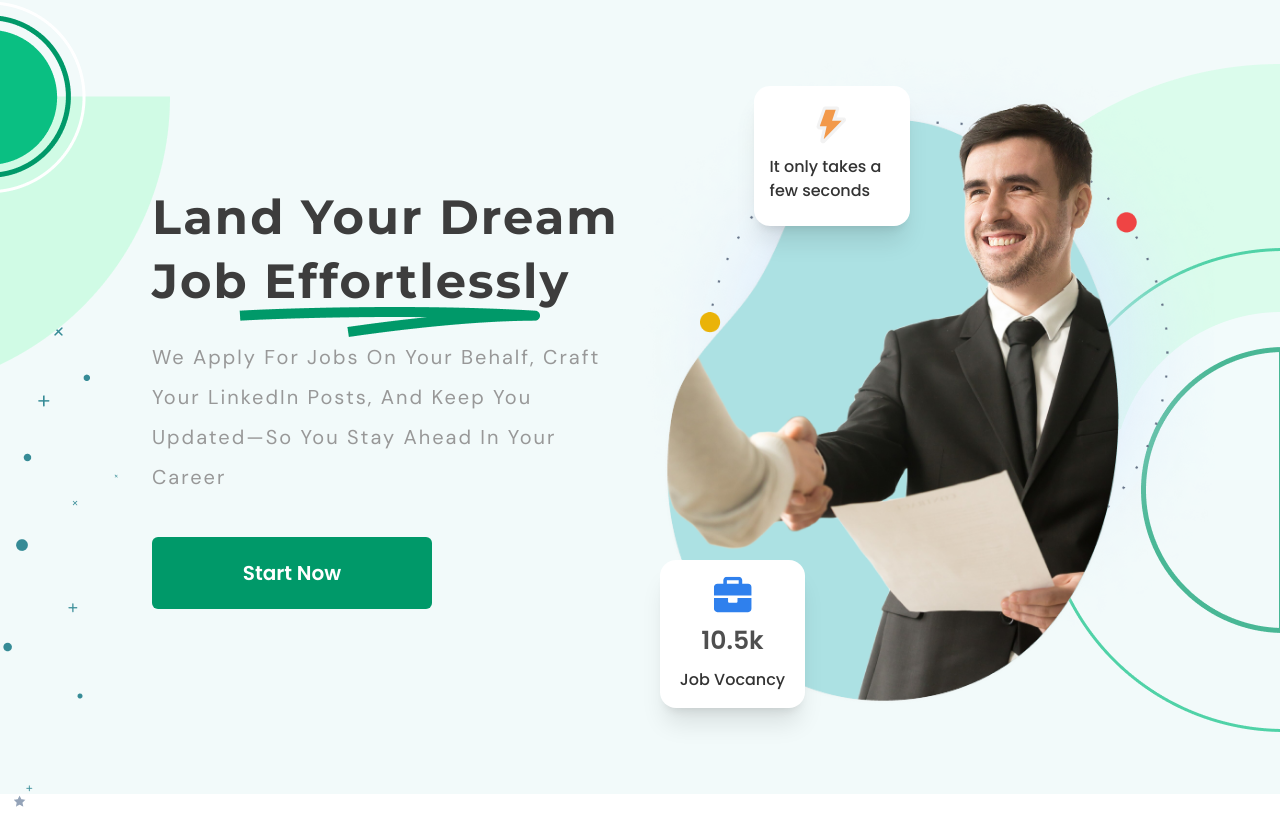
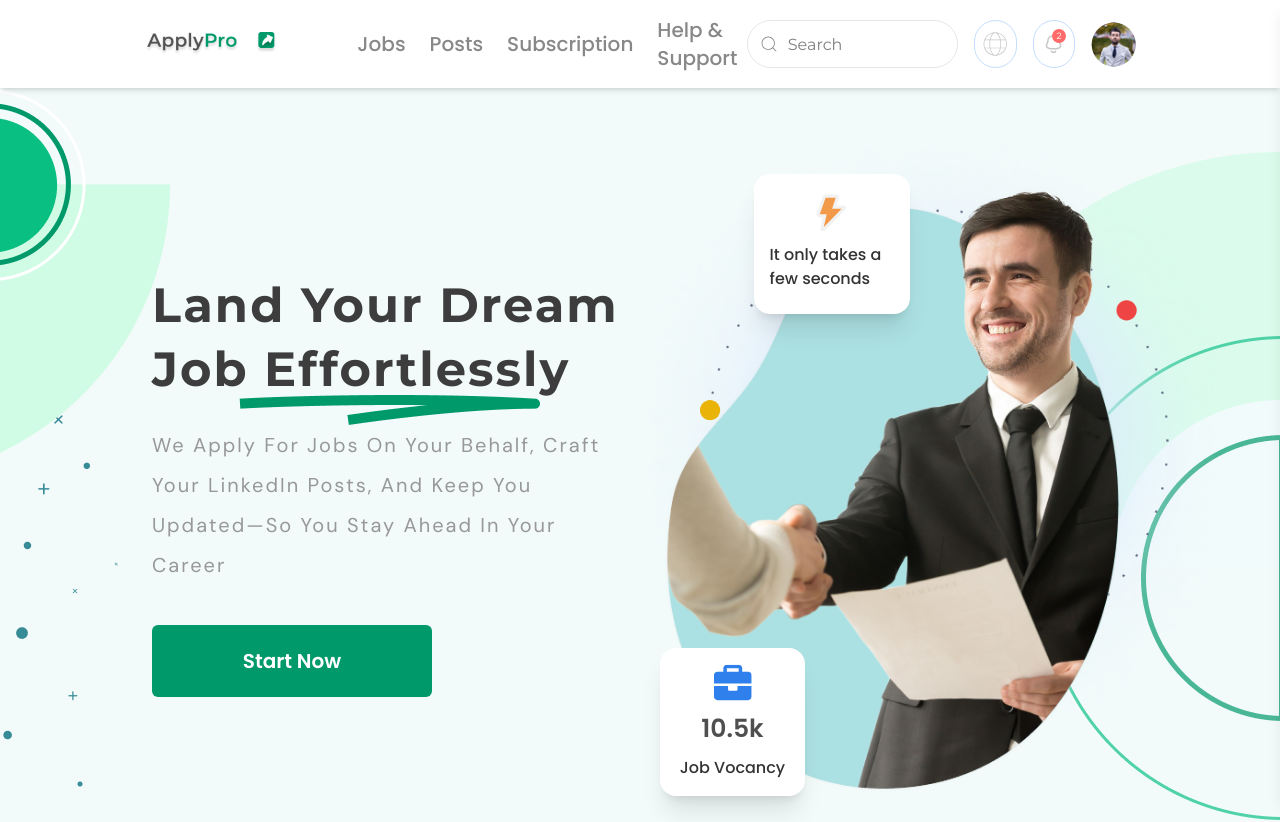
Before and after one commit to Rc0fficial/vip-hires, a Next.js app: page / in a window 1280 px wide. Shown: the top 822 px of the page. Built offline with nearby package versions, Linux system fonts and the light colour scheme.

Commit message:
resolve deploy issue

```diff
--- a/src/app/layout.js
+++ b/src/app/layout.js
@@ -1,51 +1,55 @@
-import {  Poppins,Montserrat,DM_Sans,Raleway,Manrope,Roboto,Inter } from "next/font/google";
+import { Poppins, Montserrat, DM_Sans, Raleway, Manrope, Roboto, Inter } from "next/font/google";
 import "./globals.css";
 import Navbar from "@/components/Navbar";
 import Footer from "@/components/Footer";
 
-
 const poppins = Poppins({
-  weight:['300','400','500','600','700','800'],
-  subsets:['latin']
-})
+  weight: ['300', '400', '500', '600', '700', '800'],
+  subsets: ['latin'],
+});
 
 const raleway = Raleway({
-  weight:['300','400','500','600','700','800'],
-  subsets:['latin']
-})
+  weight: ['300', '400', '500', '600', '700', '800'],
+  subsets: ['latin'],
+});
+
 const inter = Inter({
-  weight:['300','400','500','600','700','800']
-})
-const montserrat=Montserrat({
-  weight:['300','400','500','600','700','800'],
-  subsets:['latin']
-})
+  weight: ['300', '400', '500', '600', '700', '800'],
+  subsets: ['latin'], // ✅ Added subsets
+});
 
-const dm_sans =DM_Sans({
-  weight:['300','400','500','600','700','800'],
-  subsets:['latin']
-})
-const man_rop =Manrope({
-  weight:['300','400','500','600','700','800'],
-  subsets:['latin']
-})
-const roboto =Roboto({
-  weight:['300','400','500','600','700','800']
-})
+const montserrat = Montserrat({
+  weight: ['300', '400', '500', '600', '700', '800'],
+  subsets: ['latin'],
+});
+
+const dm_sans = DM_Sans({
+  weight: ['300', '400', '500', '600', '700', '800'],
+  subsets: ['latin'],
+});
+
+const man_rop = Manrope({
+  weight: ['300', '400', '500', '600', '700', '800'],
+  subsets: ['latin'],
+});
+
+const roboto = Roboto({
+  weight: ['300', '400', '500', '600', '700', '800'],
+  subsets: ['latin'], // ✅ Added subsets
+});
+
 export const metadata = {
-  title: "Vip hires",
+  title: "Vip Hires",
   description: "Generated by create next app",
 };
 
 export default function RootLayout({ children }) {
   return (
     <html lang="en">
-      <body
-        className={`${poppins.className} relative  flex flex-col justify-between`}
-      >
-        <Navbar/>
+      <body className={`${poppins.className} relative flex flex-col justify-between`}>
+        <Navbar />
         {children}
-        <Footer bg={"bg-bggreen"}/>
+        <Footer bg={"bg-bggreen"} />
       </body>
     </html>
   );
--- a/src/components/Navbar/index.jsx
+++ b/src/components/Navbar/index.jsx
@@ -12,12 +12,13 @@ import { usePathname } from "next/navigation";
 const Navbar = () => {
     const [isOpen, setIsOpen] = useState(false);
 const pathname = usePathname()
-const ishidden = pathname === "/login" || "/login/create-account"
+const ishidden = pathname === "/login" || pathname === "/login/create-account";
+
     const navLinks = ["Jobs", "Posts", "Subscription", "Help & Support"];
-
+console.log(ishidden)
     return (
 
-        <div className={`${ishidden && "hidden"} bg-white shadow-md px-6 md:px-10 lg:px-32 sticky top-0 z-50`}>
+        <div className={`${ishidden ? "hidden":"block"} bg-white shadow-md px-6 md:px-10 lg:px-32 sticky top-0 z-50`}>
             <nav className="flex items-center justify-between p-4   container mx-auto">
                 <div className="flex items-center gap-20">
 
```
